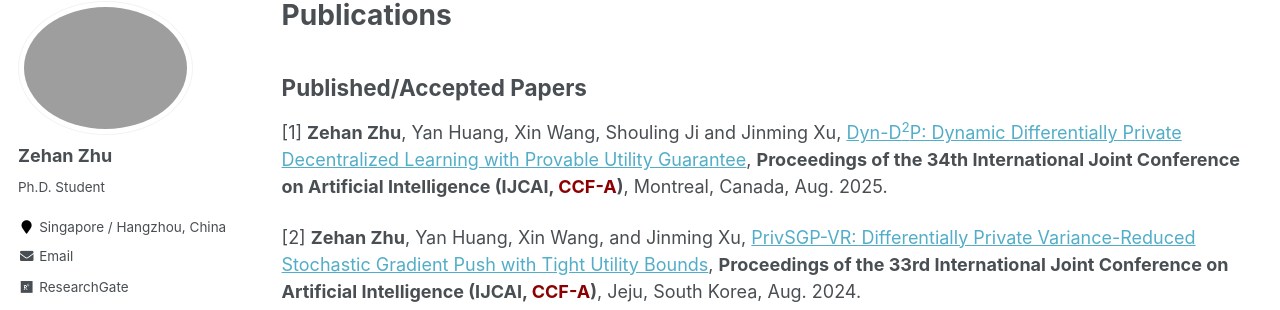
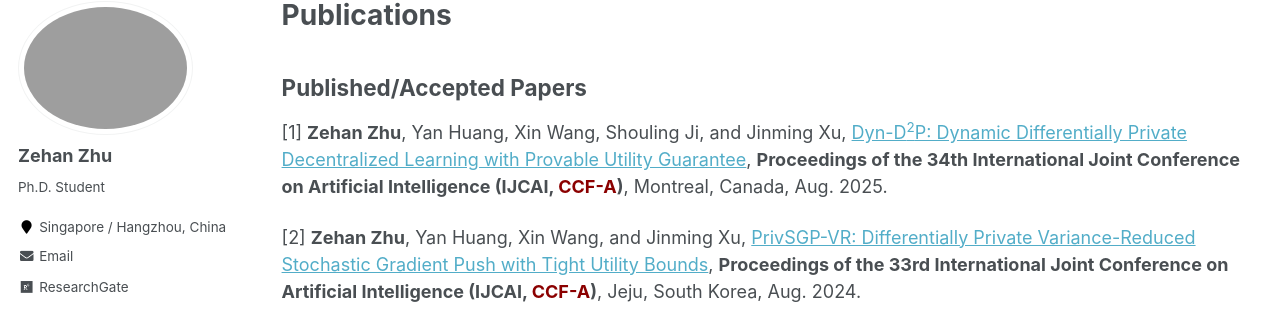
Before and after one commit to zehanzhu/zehanzhu.github.io, a Jekyll site: the page built from _pages/publications.md, in a window 1280 px wide and 900 px high. Shown: the part 117-427 px from the top of the window. Built offline with Jekyll 4.4.1, drawn with Linux system fonts in a browser that asks for light colours.

Commit message:
Update publications.md

```diff
--- a/_pages/publications.md
+++ b/_pages/publications.md
@@ -11,7 +11,7 @@ redirect_from:
 
 
 ## Published/Accepted Papers
-[1] **Zehan Zhu**, Yan Huang, Xin Wang, Shouling Ji and Jinming Xu, [Dyn-D<sup>2</sup>P: Dynamic Differentially Private Decentralized Learning with Provable Utility Guarantee](), **Proceedings of the 34th International Joint Conference on Artificial Intelligence (IJCAI, <span style="color:#8B0000">CCF-A</span>)**, Montreal, Canada, Aug. 2025.
+[1] **Zehan Zhu**, Yan Huang, Xin Wang, Shouling Ji, and Jinming Xu, [Dyn-D<sup>2</sup>P: Dynamic Differentially Private Decentralized Learning with Provable Utility Guarantee](), **Proceedings of the 34th International Joint Conference on Artificial Intelligence (IJCAI, <span style="color:#8B0000">CCF-A</span>)**, Montreal, Canada, Aug. 2025.
 
 [2] **Zehan Zhu**, Yan Huang, Xin Wang, and Jinming Xu, [PrivSGP-VR: Differentially Private Variance-Reduced Stochastic Gradient Push with Tight Utility Bounds](https://www.ijcai.org/proceedings/2024/635), **Proceedings of the 33rd International Joint Conference on Artificial Intelligence (IJCAI, <span style="color:#8B0000">CCF-A</span>)**, Jeju, South Korea, Aug. 2024.
 
```
